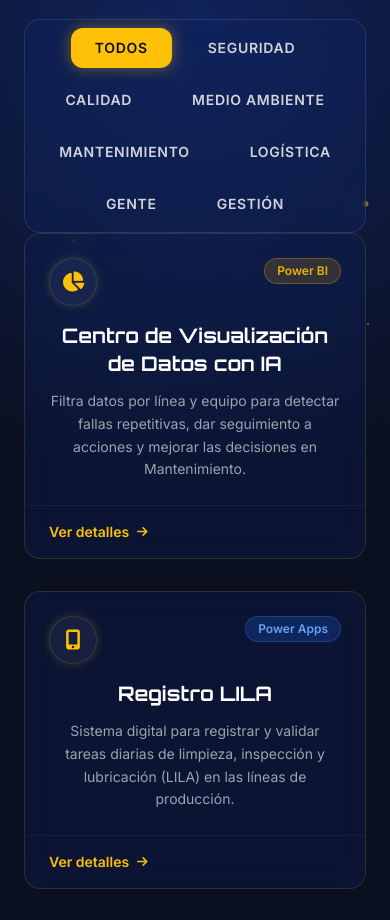
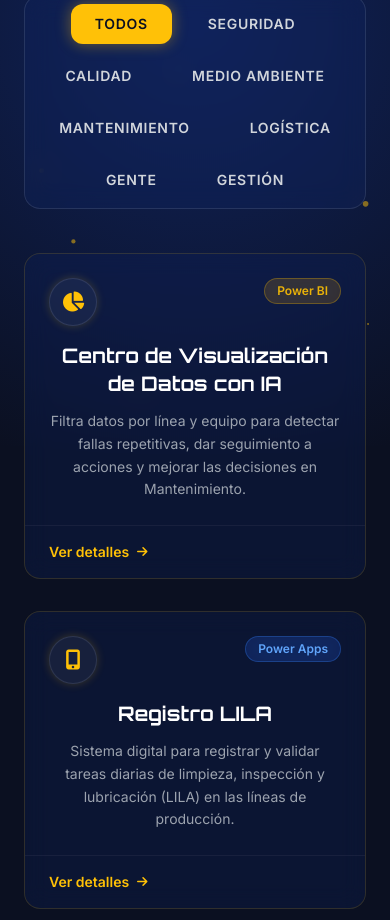
Before and after one commit to IA-Envasado-Zac/Portafolio-IA-Zacatecas, a plain HTML site: page index.html in a window 390 px wide. Shown: the part 398-1318 px from the top of the page. Drawn offline with nearby package versions, Linux system fonts and the light colour scheme.

Commit message:
Add files via upload

```diff
--- a/index.html
+++ b/index.html
@@ -167,8 +167,8 @@
         </nav>
     </header>
 
-    <!-- Contenido Principal -->
-    <main class="relative z-10 container mx-auto px-6 py-12 md:py-20">
+        <!-- Contenido Principal -->
+        <main class="relative z-10 container mx-auto px-6 pt-6 pb-12 md:pt-8 md:pb-16">
 
         <div class="text-center mb-12">
             <h2 class="text-4xl md:text-5xl font-bold mb-4">Menú de <span class="text-[#FFC107] text-glow">Inicio</span></h2>
@@ -203,7 +203,7 @@
             </div>
 
         <!-- Grid de Proyectos -->
-        <div id="projects-grid" class="grid grid-cols-1 md:grid-cols-2 lg:grid-cols-3 gap-8">
+        <div id="projects-grid" class="grid grid-cols-1 md:grid-cols-2 lg:grid-cols-3 gap-8 mt-11">
             <!-- Las tarjetas se inyectarán aquí mediante JavaScript -->
         </div>
 
```
